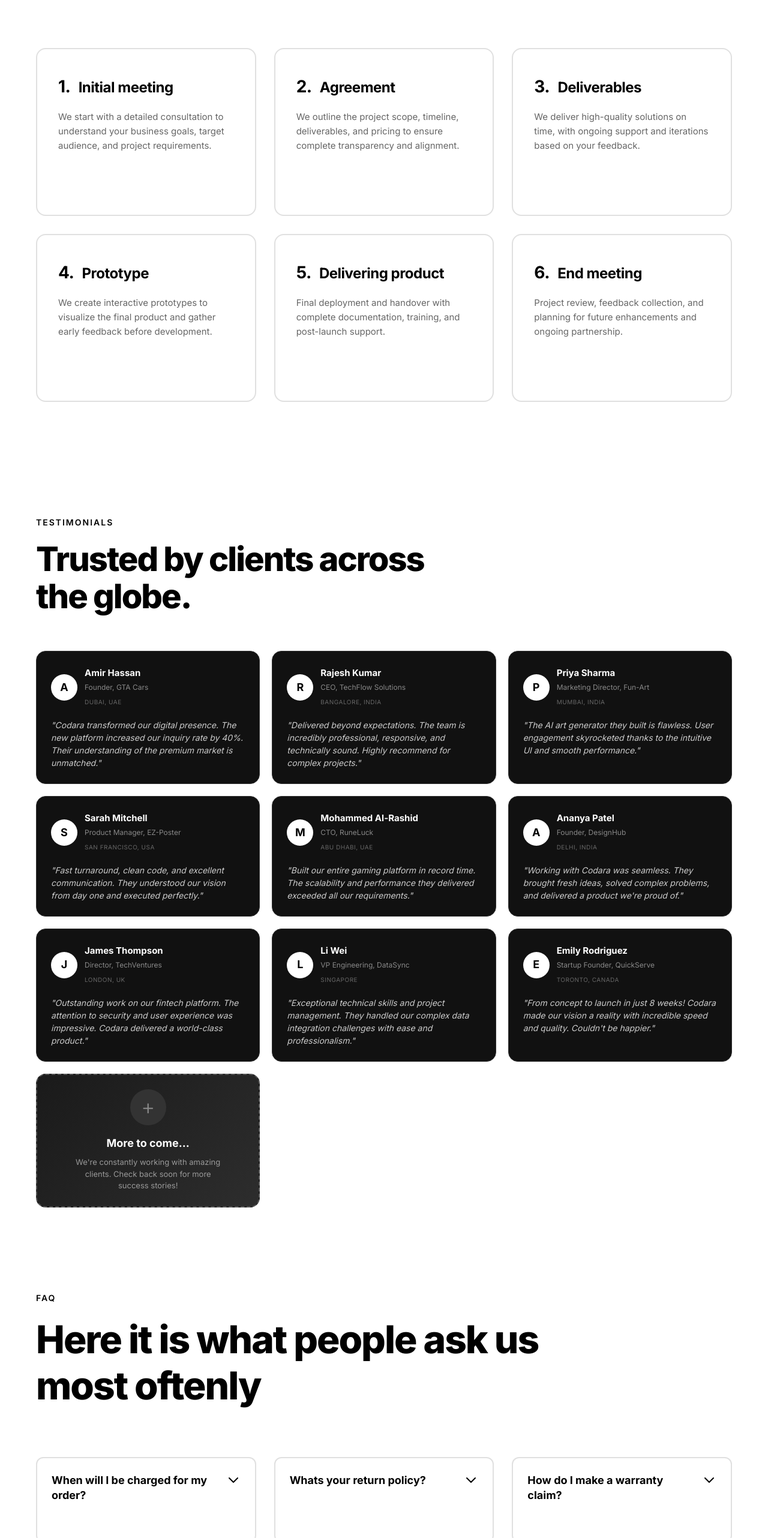
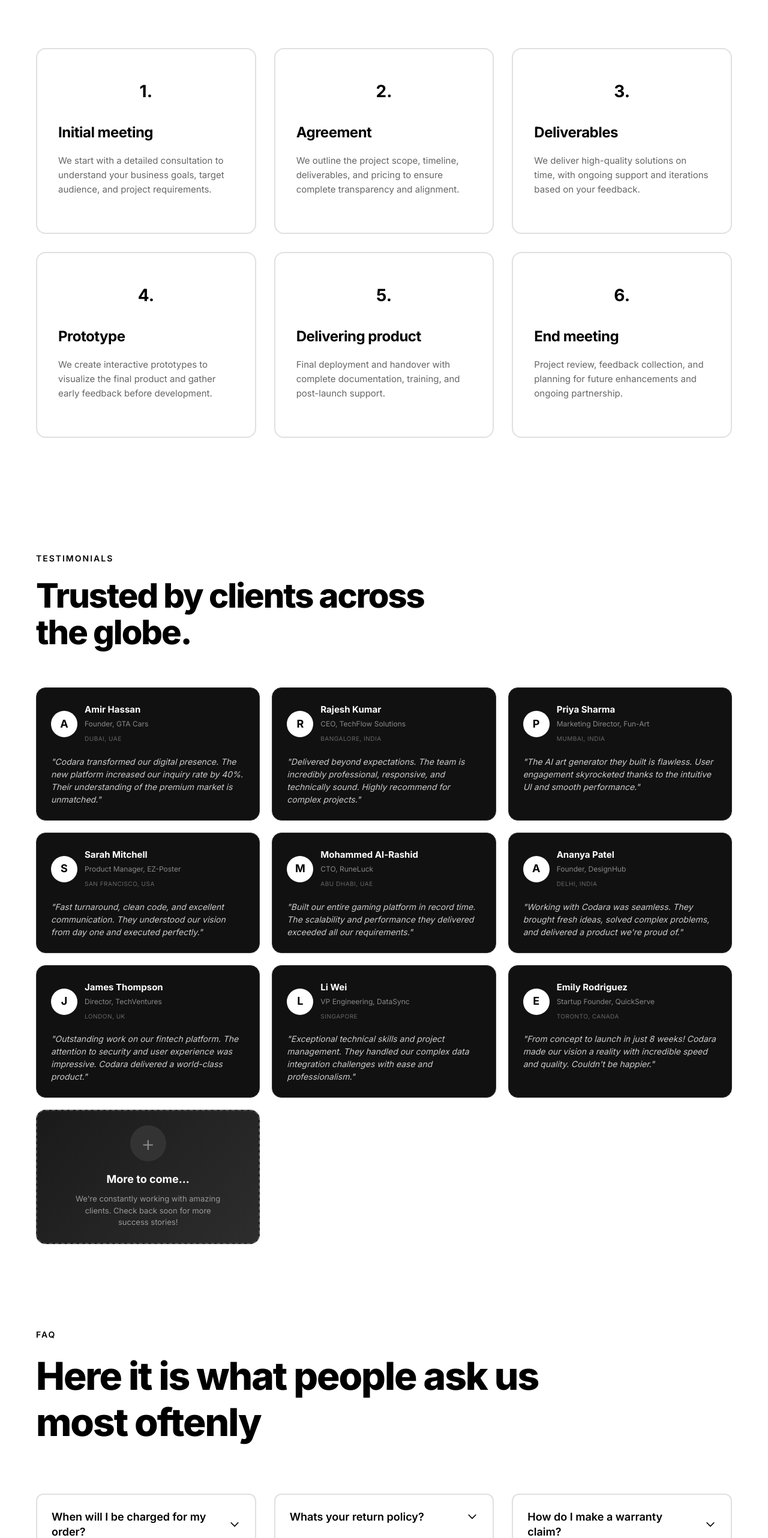
Before and after one commit to adxtya-codes/Codara, a Next.js app in the folder Desktop/codara/: page / in a window 1280 px wide. Shown: the part 3962-6526 px from the top of the page at 60% size. Built offline with nearby package versions, Linux system fonts and the light colour scheme.

Commit message:
Fix process steps numbers to replace icons and restore original FAQ box styling

```diff
--- a/Desktop/codara/app/components/ProcessSteps.tsx
+++ b/Desktop/codara/app/components/ProcessSteps.tsx
@@ -84,8 +84,8 @@ export default function ProcessSteps() {
                 <div className="steps-grid">
                     {steps.map((step, index) => (
                         <div key={index} className="step-card">
-                            <div className="step-icon-hover">{step.icon}</div>
-                            <h3 className="step-title"><span className="step-number-inline">{step.number}.</span> {step.title}</h3>
+                            <div className="step-number">{step.number}.</div>
+                            <h3 className="step-title">{step.title}</h3>
                             <p className="step-description">{step.description}</p>
                         </div>
                     ))}
--- a/Desktop/codara/app/globals.css
+++ b/Desktop/codara/app/globals.css
@@ -4111,3 +4111,77 @@ body {
 .step-number {
     display: none !important;
 }
+
+/* Restore original step number styling - show as number where icon was */
+.step-number {
+    display: flex !important;
+    align-items: center;
+    justify-content: center;
+    width: 60px;
+    height: 60px;
+    background: white;
+    color: #000000;
+    border-radius: 50%;
+    font-size: 28px;
+    font-weight: 700;
+    margin: 0 auto 20px;
+}
+
+/* Remove inline step number */
+.step-number-inline {
+    display: none !important;
+}
+
+/* Restore original FAQ styling - simple white boxes */
+.faq-item {
+    background: white !important;
+    border: 2px solid #e0e0e0 !important;
+    border-radius: 12px !important;
+    padding: 24px !important;
+    margin-bottom: 16px !important;
+    transition: all 0.3s ease !important;
+    cursor: pointer !important;
+}
+
+.faq-item:hover {
+    border-color: #333333 !important;
+}
+
+.faq-item.active {
+    background: #000000 !important;
+    border-color: #000000 !important;
+}
+
+.faq-item.active .faq-question h3 {
+    color: white !important;
+}
+
+.faq-item.active .faq-icon {
+    color: white !important;
+    stroke: white !important;
+}
+
+.faq-item.active .faq-answer p {
+    color: rgba(255,255,255,0.9) !important;
+}
+
+.faq-question {
+    display: flex !important;
+    justify-content: space-between !important;
+    align-items: center !important;
+    cursor: pointer !important;
+}
+
+.faq-question h3 {
+    margin: 0 !important;
+    font-size: 18px !important;
+    font-weight: 600 !important;
+    color: #000000 !important;
+}
+
+.faq-icon {
+    width: 20px !important;
+    height: 20px !important;
+    flex-shrink: 0 !important;
+    color: #000000 !important;
+}
```
